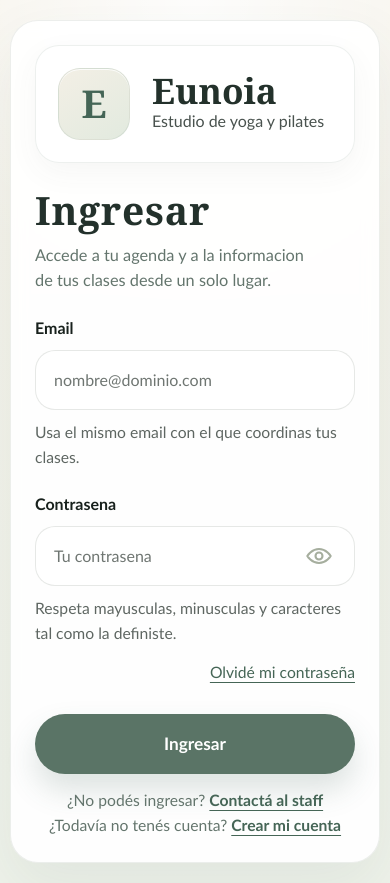
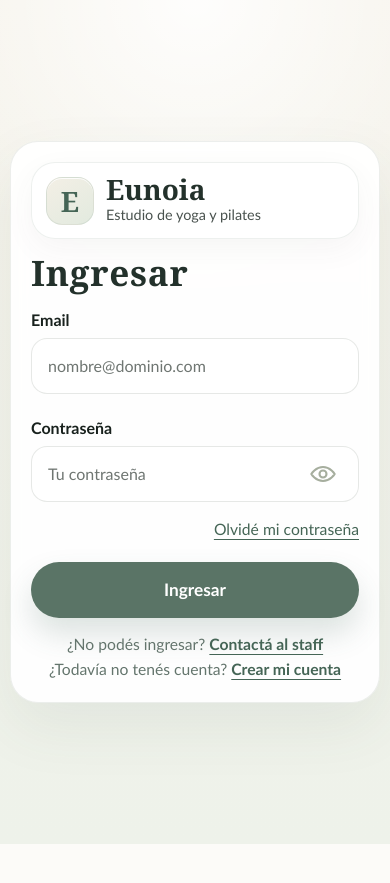
Before and after one commit to Julia-aguaya/Eunoia, a Django app: page /login/ in a window 390 px wide. After the commit the page ends 844 px from the top, so only its background shows below. Run offline with Django 5.2, Linux system fonts and the light colour scheme.

Commit message:
feat(login): compact mobile sign-in

```diff
--- a/scheduling/templates/scheduling/auth_base.html
+++ b/scheduling/templates/scheduling/auth_base.html
@@ -559,7 +559,7 @@
                     const showing = input.type === 'text';
                     input.type = showing ? 'password' : 'text';
 
-                    const nextLabel = showing ? 'Mostrar contrasena' : 'Ocultar contrasena';
+                    const nextLabel = showing ? 'Mostrar contraseña' : 'Ocultar contraseña';
                     toggle.setAttribute('aria-label', nextLabel);
                     toggle.setAttribute('aria-pressed', showing ? 'false' : 'true');
 
--- a/scheduling/templates/scheduling/login.html
+++ b/scheduling/templates/scheduling/login.html
@@ -30,7 +30,7 @@
         }
 
         .auth-card {
-            padding: clamp(28px, 5vw, 40px);
+            padding: clamp(22px, 4vw, 32px);
             border-radius: 34px;
             border: 1px solid var(--login-shell-border);
             background: rgba(255, 255, 255, 0.92);
@@ -38,7 +38,7 @@
         }
 
         .auth-brand-inline {
-            padding: 22px 24px;
+            padding: 12px 16px;
             border: 1px solid rgba(105, 132, 119, 0.12);
             border-radius: 24px;
             background: rgba(255, 255, 255, 0.88);
@@ -47,61 +47,53 @@
 
         .auth-intro {
             display: grid;
-            gap: 28px;
-            margin-bottom: 24px;
+            gap: 16px;
+            margin-bottom: 18px;
         }
 
         .auth-brand-inline .brand-row {
             align-items: center;
-            gap: 22px;
+            gap: 12px;
         }
 
         .auth-brand-inline p {
             margin: 0;
-            font-size: 1rem;
+            font-size: 0.9rem;
             color: #49524e;
         }
 
         .auth-brand-inline h3 {
-            font-size: clamp(2.2rem, 5vw, 3rem);
-            line-height: 0.95;
+            font-size: clamp(1.75rem, 4vw, 2.25rem);
+            line-height: 1;
             letter-spacing: 0;
         }
 
         .auth-brand-inline .brand-mark {
-            width: 84px;
-            height: 84px;
-            border-radius: 22px;
-            font-size: 2.9rem;
+            width: 52px;
+            height: 52px;
+            border-radius: 16px;
+            font-size: 1.9rem;
             background: linear-gradient(145deg, #f3efe5, #e2eadf);
         }
 
         .auth-header {
             margin-bottom: 0;
             display: grid;
-            gap: 14px;
+            gap: 0;
         }
 
         .auth-header h2 {
             margin-bottom: 0;
-            font-size: clamp(2.3rem, 5.4vw, 3.35rem);
-            line-height: 0.98;
-        }
-
-        .auth-header p {
-            margin: 0;
-            color: var(--muted);
-            max-width: 30ch;
-            font-size: clamp(1.02rem, 2.1vw, 1.24rem);
-            line-height: 1.5;
+            font-size: clamp(2rem, 4.8vw, 2.6rem);
+            line-height: 1;
         }
 
         .auth-form {
-            gap: 22px;
+            gap: 16px;
         }
 
         .field {
-            gap: 10px;
+            gap: 6px;
         }
 
         .field label {
@@ -111,9 +103,9 @@
         }
 
         .field input {
-            min-height: 64px;
-            padding: 16px 22px;
-            border-radius: 20px;
+            min-height: 56px;
+            padding: 14px 18px;
+            border-radius: 16px;
             border-color: rgba(116, 130, 118, 0.18);
             font-size: 1rem;
             box-shadow: inset 0 1px 1px rgba(255, 255, 255, 0.9);
@@ -131,10 +123,6 @@
             font-size: 0.98rem;
         }
 
-        .field-help {
-            color: #5e6662;
-        }
-
         .auth-link-row {
             display: flex;
             justify-content: flex-end;
@@ -150,7 +138,7 @@
 
         .auth-actions {
             gap: 14px;
-            margin-top: 8px;
+            margin-top: 4px;
         }
 
         .button {
@@ -183,31 +171,31 @@
             }
 
             .auth-brand-inline {
-                padding: 22px;
+                padding: 12px 14px;
             }
 
             .auth-card {
                 border-radius: 28px;
-                padding: 24px;
+                padding: 20px;
             }
 
             .auth-brand-inline .brand-mark {
-                width: 72px;
-                height: 72px;
-                font-size: 2.4rem;
+                width: 48px;
+                height: 48px;
+                font-size: 1.75rem;
             }
 
             .auth-header h2 {
-                font-size: clamp(2.2rem, 10vw, 2.9rem);
+                font-size: clamp(1.9rem, 9vw, 2.4rem);
             }
 
             .field input {
-                min-height: 60px;
-                padding: 16px 18px;
+                min-height: 56px;
+                padding: 14px 16px;
             }
 
             .button {
-                min-height: 60px;
+                min-height: 56px;
             }
         }
     </style>
@@ -237,7 +225,6 @@
 
         <div class="auth-header">
             <h2>Ingresar</h2>
-            <p>Accede a tu agenda y a la informacion de tus clases desde un solo lugar.</p>
         </div>
     </div>
 
@@ -265,11 +252,10 @@
                 autocomplete="username"
                 autocapitalize="none"
                 spellcheck="false"
-                {% if form.email.errors %}aria-describedby="email-help email-errors" aria-invalid="true"{% else %}aria-describedby="email-help" aria-invalid="false"{% endif %}
+                {% if form.email.errors %}aria-describedby="email-errors" aria-invalid="true"{% else %}aria-invalid="false"{% endif %}
                 required
             >
             <div class="field-meta">
-                <p class="field-help" id="email-help">Usa el mismo email con el que coordinas tus clases.</p>
                 {% if form.email.errors %}
                     <div class="field-errors" id="email-errors" role="alert">{{ form.email.errors|striptags }}</div>
                 {% endif %}
@@ -277,28 +263,27 @@
         </div>
 
         <div class="field{% if form.password.errors %} has-error{% endif %}">
-            <label for="{{ form.password.id_for_label }}">Contrasena</label>
+            <label for="{{ form.password.id_for_label }}">Contraseña</label>
             <div class="password-field">
                 <input
                     type="password"
                     name="password"
                     id="{{ form.password.id_for_label }}"
-                    placeholder="Tu contrasena"
+                    placeholder="Tu contraseña"
                     autocomplete="current-password"
-                    {% if form.password.errors %}aria-describedby="password-help password-errors" aria-invalid="true"{% else %}aria-describedby="password-help" aria-invalid="false"{% endif %}
+                    {% if form.password.errors %}aria-describedby="password-errors" aria-invalid="true"{% else %}aria-invalid="false"{% endif %}
                     required
                 >
-                <button type="button" class="password-toggle" data-password-toggle aria-controls="{{ form.password.id_for_label }}" aria-label="Mostrar contrasena" aria-pressed="false">
+                <button type="button" class="password-toggle" data-password-toggle aria-controls="{{ form.password.id_for_label }}" aria-label="Mostrar contraseña" aria-pressed="false">
                     <svg aria-hidden="true" viewBox="0 0 24 24" fill="none" stroke="currentColor" stroke-width="1.8" stroke-linecap="round" stroke-linejoin="round">
                         <path d="M2 12s3.6-6 10-6 10 6 10 6-3.6 6-10 6-10-6-10-6Z"></path>
                         <circle cx="12" cy="12" r="3"></circle>
                         <path class="password-toggle-slash" d="M4 4l16 16"></path>
                     </svg>
-                    <span class="visually-hidden">Mostrar contrasena</span>
+                    <span class="visually-hidden">Mostrar contraseña</span>
                 </button>
             </div>
             <div class="field-meta">
-                <p class="field-help" id="password-help">Respeta mayusculas, minusculas y caracteres tal como la definiste.</p>
                 {% if form.password.errors %}
                     <div class="field-errors" id="password-errors" role="alert">{{ form.password.errors|striptags }}</div>
                 {% endif %}
```
Also changed, not shown: e2e/recovery.spec.js (+1 -1 lines), e2e/staff.spec.js (+1 -1 lines).
